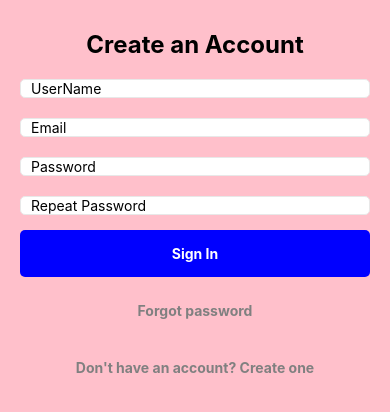
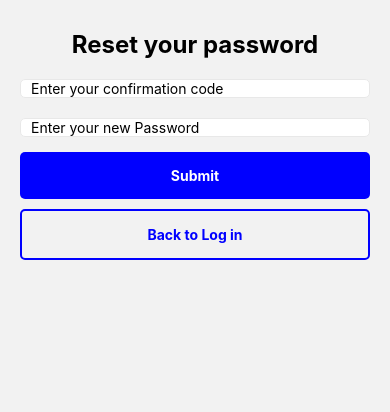
Before and after one commit to Langeh03/Group14, a React Native app in the folder RoadPal/: screen /ResetPassword in a window 390 px wide. Shown: the top 412 px of the page. Built offline with nearby package versions, Linux system fonts and the light colour scheme.

Commit message:
Finished setting up and connecting the different screens for registration

```diff
--- a/RoadPal/App.js
+++ b/RoadPal/App.js
@@ -2,12 +2,20 @@ import { StatusBar } from 'expo-status-bar';
 import { StyleSheet, Text, View } from 'react-native';
 import LogInScreen from './Components/LogInScreen';
 import SignUpScreen from './Components/SignUpScreen';
+import ConfirmEmailScreen from './Components/ConfirmEmailScreen';
+import ForgotPasswordScreen from './Components/ForgotPasswordScreen';
+import ResetPasswordScreen from './Components/ResetPasswordScreen';
+import Navigation from './Components/Navigation';
 
 export default function App() {
   return (
     <View style={styles.container}>
       {/* <LogInScreen/> */}
-      <SignUpScreen/>
+      {/* <SignUpScreen/> */}
+      {/* <ConfirmEmailScreen/> */}
+      {/* <ForgotPasswordScreen/> */}
+      {/* <ResetPasswordScreen/> */}
+      <Navigation/>
       <StatusBar style="auto" />
     </View>
   );
--- /dev/null
+++ b/RoadPal/Components/ConfirmEmailScreen.js
@@ -0,0 +1,61 @@
+import React, {useState} from 'react'
+import { Text, View, StyleSheet, ScrollView } from 'react-native';
+import CustomInput from '../custom/CustomInput';
+import CustomButton from '../custom/CustomButton';
+import { useNavigation } from '@react-navigation/native';
+
+const ConfirmEmailScreen = () => {
+
+    const [code, setCode] = useState('');
+
+    const navigation = useNavigation();
+
+
+    const onConfirmPress = () => {
+        navigation.navigate('HomeScreen');
+    };
+
+    const onResendPress = () => {
+        console.warn("Check your email");
+    }
+
+    const onLogInPress = () => {
+        navigation.navigate('LogIn');
+    };
+
+    return (
+        <ScrollView showsVerticalScrollIndicator={false}>
+        <View style={styles.root}>
+         <Text style={styles.title}>Confirm your email</Text>
+
+          <CustomInput placeholder="Enter your confirmation code" value={code} setValue={setCode} />
+
+
+
+
+          <CustomButton  text="Confirm" onPress={onConfirmPress} />
+
+          <CustomButton  text="Resend Code" onPress={onResendPress} type="Secondary"/>
+          <CustomButton  text="Back to Log in" onPress={onLogInPress} type="Secondary"/>
+
+        </View>
+        </ScrollView>
+    )
+  }
+
+  const styles = StyleSheet.create({
+    root: {
+        alignItems: 'center',
+        padding: 20,
+
+    },
+    title:{
+         fontSize: 24,
+         fontWeight: 'bold',
+         color: 'black',
+         margin: 10,
+
+    },
+  });
+
+export default ConfirmEmailScreen
--- /dev/null
+++ b/RoadPal/Components/ForgotPasswordScreen.js
@@ -0,0 +1,57 @@
+import React, {useState} from 'react'
+import { Text, View, StyleSheet, ScrollView } from 'react-native';
+import CustomInput from '../custom/CustomInput';
+import CustomButton from '../custom/CustomButton';
+import { useNavigation } from '@react-navigation/native';
+
+const ForgotPasswordScreen = () => {
+
+    const [username, setUsername] = useState('');
+
+    const navigation = useNavigation();
+
+    const onSendPress = () => {
+        navigation.navigate('ResetPassword');
+    };
+
+
+    const onLogInPress = () => {
+        navigation.navigate('LogIn');
+    };
+
+    return (
+        <ScrollView showsVerticalScrollIndicator={false}>
+        <View style={styles.root}>
+         <Text style={styles.title}>Forgot Password</Text>
+
+         <CustomInput placeholder="UserName" value={username} setValue={setUsername} />
+
+
+
+
+          <CustomButton  text="Send" onPress={onSendPress} />
+
+
+          <CustomButton  text="Back to Log in" onPress={onLogInPress} type="Secondary"/>
+
+        </View>
+        </ScrollView>
+    )
+  }
+
+  const styles = StyleSheet.create({
+    root: {
+        alignItems: 'center',
+        padding: 20,
+
+    },
+    title:{
+         fontSize: 24,
+         fontWeight: 'bold',
+         color: 'black',
+         margin: 10,
+
+    },
+  });
+
+export default ForgotPasswordScreen
--- /dev/null
+++ b/RoadPal/Components/HomeScreen.js
@@ -0,0 +1,15 @@
+import React from 'react'
+import { Text, View } from 'react-native'
+
+const HomeScreen = () => {
+    return (
+      <View>
+        <Text style={{fontSize: 30,
+                      alignSelf: 'center',
+        }}>Home sweet home </Text>
+      </View>
+    )
+  }
+
+
+export default HomeScreen
--- a/RoadPal/Components/LogInScreen.js
+++ b/RoadPal/Components/LogInScreen.js
@@ -3,6 +3,7 @@ import { Text, View, Image, StyleSheet, useWindowDimensions, ScrollView } from '
 import logo from '../assets/logo.jpg';
 import CustomInput from '../custom/CustomInput';
 import CustomButton from '../custom/CustomButton';
+import { useNavigation } from '@react-navigation/native';
 
 
 
@@ -11,17 +12,20 @@ const LogInScreen = () => {
     const [password, setPassword] = useState('');
 
     const {height} = useWindowDimensions();
+    const navigation = useNavigation();
 
-    const onSignInPress = () => {
-        console.warn("sign in");
-    }
+    const onLogInPress = () => {
+       //validate user
+
+       navigation.navigate('HomeScreen');
+    };
 
     const onForgotPasswordPress = () => {
-        console.warn("sign in");
-    }
+        navigation.navigate('ForgotPassword');
+    };
 
     const onSignUpPress = () => {
-        console.warn("sign in");
+      navigation.navigate('SignUp');
     }
 
     return (
@@ -33,7 +37,7 @@ const LogInScreen = () => {
         <CustomInput  placeholder="Password" value={password} setValue={setPassword}secureTextEntry={true} />
 
 
-        <CustomButton  text="Sign In" onPress={onSignInPress} />
+        <CustomButton  text="Log In" onPress={onLogInPress} />
         <CustomButton  text="Forgot password" onPress={onForgotPasswordPress} type="Tertiary"/>
         <CustomButton  text="Don't have an account? Create one" onPress={onSignUpPress} type="Tertiary"/>
       </View>
--- /dev/null
+++ b/RoadPal/Components/Navigation.js
@@ -0,0 +1,32 @@
+import React from 'react'
+import { Text, View } from 'react-native'
+import { NavigationContainer } from '@react-navigation/native'
+import { createNativeStackNavigator } from '@react-navigation/native-stack'
+
+import LogInScreen from './LogInScreen'
+import SignUpScreen from './SignUpScreen';
+import ConfirmEmailScreen from './ConfirmEmailScreen';
+import ForgotPasswordScreen from './ForgotPasswordScreen';
+import ResetPasswordScreen from './ResetPasswordScreen';
+import HomeScreen from './HomeScreen'
+
+
+const Stack = createNativeStackNavigator();
+
+const Navigation = () => {
+    return (
+      <NavigationContainer>
+       <Stack.Navigator screenOptions={{headerShown: false}}>
+        <Stack.Screen name="LogIn" component={LogInScreen} />
+        <Stack.Screen name="SignUp" component={SignUpScreen} />
+        <Stack.Screen name="ConfirmEmail" component={ConfirmEmailScreen} />
+        <Stack.Screen name="ForgotPassword" component={ForgotPasswordScreen} />
+        <Stack.Screen name="ResetPassword" component={ResetPasswordScreen} />
+        <Stack.Screen name="HomeScreen" component={HomeScreen} />
+       </Stack.Navigator>
+      </NavigationContainer>
+    );
+  };
+
+
+export default Navigation
--- /dev/null
+++ b/RoadPal/Components/ResetPasswordScreen.js
@@ -0,0 +1,60 @@
+import React, {useState} from 'react'
+import { Text, View, StyleSheet, ScrollView } from 'react-native';
+import CustomInput from '../custom/CustomInput';
+import CustomButton from '../custom/CustomButton';
+import { useNavigation } from '@react-navigation/native';
+
+const ResetPasswordScreen = () => {
+
+    const [code, setCode] = useState('');
+    const [newpassword, setNewPassword] = useState('');
+
+    const navigation = useNavigation();
+
+
+    const onSubmitPress = () => {
+        navigation.navigate('HomeScreen');
+    }
+
+
+    const onLogInPress = () => {
+        navigation.navigate('LogIn');
+    }
+
+    return (
+        <ScrollView showsVerticalScrollIndicator={false}>
+        <View style={styles.root}>
+         <Text style={styles.title}>Reset your password</Text>
+
+         <CustomInput placeholder="Enter your confirmation code" value={code} setValue={setCode} />
+         <CustomInput  placeholder="Enter your new Password" value={newpassword} setValue={setNewPassword} secureTextEntry={true} />
+
+
+
+
+          <CustomButton  text="Submit" onPress={onSubmitPress} />
+
+
+          <CustomButton  text="Back to Log in" onPress={onLogInPress} type="Secondary"/>
+
+        </View>
+        </ScrollView>
+    )
+  }
+
+  const styles = StyleSheet.create({
+    root: {
+        alignItems: 'center',
+        padding: 20,
+
+    },
+    title:{
+         fontSize: 24,
+         fontWeight: 'bold',
+         color: 'black',
+         margin: 10,
+
+    },
+  });
+
+export default ResetPasswordScreen
--- a/RoadPal/Components/SignUpScreen.js
+++ b/RoadPal/Components/SignUpScreen.js
@@ -2,6 +2,7 @@ import React, {useState} from 'react'
 import { Text, View, StyleSheet, useWindowDimensions, ScrollView } from 'react-native';
 import CustomInput from '../custom/CustomInput';
 import CustomButton from '../custom/CustomButton';
+import { useNavigation } from '@react-navigation/native';
 
 const SignUpScreen = () => {
 
@@ -10,18 +11,16 @@ const SignUpScreen = () => {
     const [password, setPassword] = useState('');
     const [passwordRepeat, setPasswordRepeat] = useState('');
 
-
-    const onSignInPress = () => {
-        console.warn("sign in");
-    }
-
-    const onForgotPasswordPress = () => {
-        console.warn("sign in");
-    }
+    const navigation = useNavigation();
 
     const onSignUpPress = () => {
-        console.warn("sign in");
-    }
+        navigation.navigate('ConfirmEmail');
+    };
+
+
+    const onLogInPress = () => {
+        navigation.navigate('LogIn');
+    };
 
     return (
         <ScrollView showsVerticalScrollIndicator={false}>
@@ -34,9 +33,9 @@ const SignUpScreen = () => {
           <CustomInput placeholder="Repeat Password" value={passwordRepeat} setValue={setPasswordRepeat} secureTextEntry={true} />
 
 
-          <CustomButton  text="Sign In" onPress={onSignInPress} />
-          <CustomButton  text="Forgot password" onPress={onForgotPasswordPress} type="Tertiary"/>
-          <CustomButton  text="Don't have an account? Create one" onPress={onSignUpPress} type="Tertiary"/>
+          <CustomButton  text="Sign Up" onPress={onSignUpPress} />
+
+          <CustomButton  text="Have an account? Log In" onPress={onLogInPress} type="Tertiary"/>
         </View>
         </ScrollView>
     )
--- a/RoadPal/custom/CustomButton.js
+++ b/RoadPal/custom/CustomButton.js
@@ -23,6 +23,10 @@ const CustomButton = ( {onPress, text, type="Primary"}) => {
     container_Primary:{
         backgroundColor: 'blue',
     },
+    container_Secondary:{
+        borderColor: 'blue',
+        borderWidth: 2,
+    },
     container_Tertiary:{
 
     },
@@ -30,6 +34,9 @@ const CustomButton = ( {onPress, text, type="Primary"}) => {
         fontWeight: 'bold',
         color: 'white',
     },
+    text_Secondary:{
+        color: 'blue',
+    },
     text_Tertiary:{
         color: 'grey',
     },
--- a/RoadPal/package.json
+++ b/RoadPal/package.json
@@ -9,10 +9,14 @@
     "web": "expo start --web"
   },
   "dependencies": {
+    "@react-navigation/native": "^6.1.17",
+    "@react-navigation/native-stack": "^6.9.26",
     "expo": "~51.0.11",
     "expo-status-bar": "~1.12.1",
     "react": "18.2.0",
-    "react-native": "0.74.2"
+    "react-native": "0.74.2",
+    "react-native-safe-area-context": "4.10.1",
+    "react-native-screens": "3.31.1"
   },
   "devDependencies": {
     "@babel/core": "^7.20.0"
```
Also changed, not shown: 1 other file (tests, documents, lock files or other folders).
